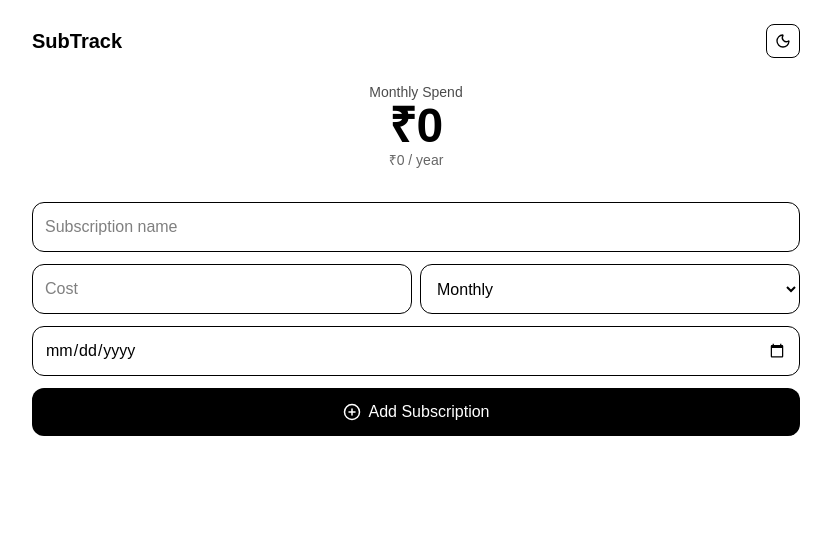
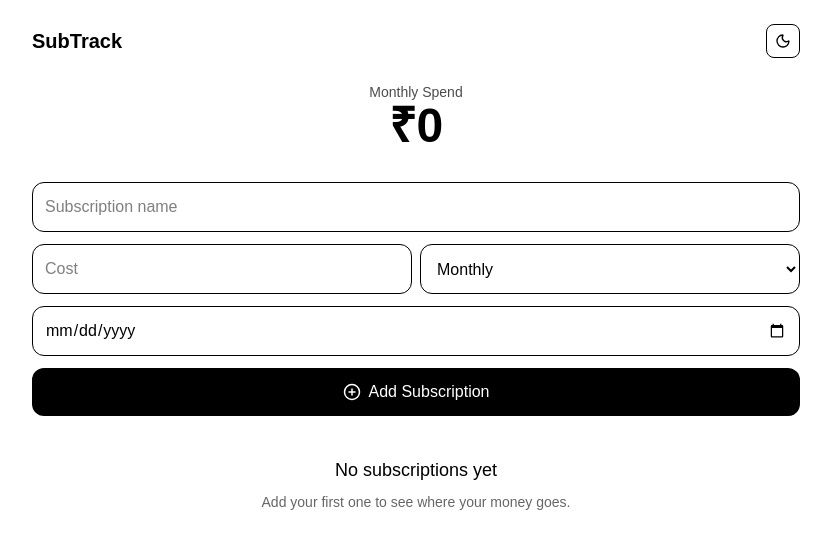
Before and after one commit to editzap/subscription-tracker, a Next.js app: page /tracker in a window 1280 px wide. Shown: the top 548 px of the page, without its empty margins (224-1055 px from the left). Built offline with nearby package versions, Linux system fonts and the light colour scheme.

Commit message:
empty states + onboarding + animations

```diff
--- a/app/tracker/page.tsx
+++ b/app/tracker/page.tsx
@@ -7,6 +7,7 @@ import {
   Sun,
   PlusCircle,
 } from "lucide-react";
+import { motion, AnimatePresence } from "framer-motion";
 
 export default function Tracker() {
   const [subs, setSubs] = useState<any[]>([]);
@@ -110,21 +111,22 @@ export default function Tracker() {
       <div className="max-w-3xl mx-auto">
 
         {/* Total */}
-        <div className="text-center mb-8">
+        <motion.div
+          initial={{ opacity: 0, y: -20 }}
+          animate={{ opacity: 1, y: 0 }}
+          className="text-center mb-8"
+        >
           <p className="text-sm opacity-70">Monthly Spend</p>
           <h2 className="text-4xl md:text-5xl font-bold">
             ₹{total.toFixed(0)}
           </h2>
-          <p className="text-sm opacity-60">
-            ₹{(total * 12).toFixed(0)} / year
-          </p>
 
           {wasted > 0 && (
             <p className="text-red-500 mt-2 text-sm">
               ₹{wasted.toFixed(0)} wasted
             </p>
           )}
-        </div>
+        </motion.div>
 
         {/* Form */}
         <div className="flex flex-col gap-3 mb-6">
@@ -161,19 +163,39 @@ export default function Tracker() {
 
           <button
             onClick={handleSubmit}
-            className="flex items-center justify-center gap-2 bg-black text-white dark:bg-white dark:text-black py-3 rounded-xl hover:scale-[1.02] transition"
+            className="flex items-center justify-center gap-2 bg-black text-white py-3 rounded-xl hover:scale-[1.02] transition"
           >
             <PlusCircle size={18} />
             {editId ? "Update" : "Add Subscription"}
           </button>
         </div>
 
-        {/* List */}
+        {/* EMPTY STATE */}
+        {subs.length === 0 && (
+          <motion.div
+            initial={{ opacity: 0 }}
+            animate={{ opacity: 1 }}
+            className="text-center mt-10"
+          >
+            <p className="text-lg font-medium mb-2">
+              No subscriptions yet
+            </p>
+            <p className="text-sm opacity-60">
+              Add your first one to see where your money goes.
+            </p>
+          </motion.div>
+        )}
+
+        {/* LIST */}
         <div className="space-y-3">
+          <AnimatePresence>
             {subs.map((s) => (
-            <div
+              <motion.div
                 key={s.id}
-              className={`p-4 rounded-xl border flex justify-between items-center ${card} hover:shadow-md transition`}
+                initial={{ opacity: 0, y: 20 }}
+                animate={{ opacity: 1, y: 0 }}
+                exit={{ opacity: 0, y: -20 }}
+                className={`p-4 rounded-xl border flex justify-between items-center ${card}`}
               >
                 <div>
                   <p className="font-semibold">{s.name}</p>
@@ -183,7 +205,7 @@ export default function Tracker() {
 
                   <button
                     onClick={() => toggleUsage(s.id)}
-                  className={`text-xs mt-1 transition ${
+                    className={`text-xs mt-1 ${
                       s.used ? "text-green-500" : "text-red-500"
                     }`}
                   >
@@ -192,22 +214,20 @@ export default function Tracker() {
                 </div>
 
                 <div className="flex gap-3">
-                <button
-                  onClick={() => startEdit(s)}
-                  className="hover:scale-110 transition"
-                >
+                  <button onClick={() => startEdit(s)}>
                     <Pencil size={16} />
                   </button>
 
                   <button
                     onClick={() => deleteSub(s.id)}
-                  className="hover:scale-110 transition text-red-500"
+                    className="text-red-500"
                   >
                     <Trash2 size={16} />
                   </button>
                 </div>
-            </div>
+              </motion.div>
             ))}
+          </AnimatePresence>
         </div>
 
       </div>
```
Lines whose indentation alone changed are shown as unchanged.
